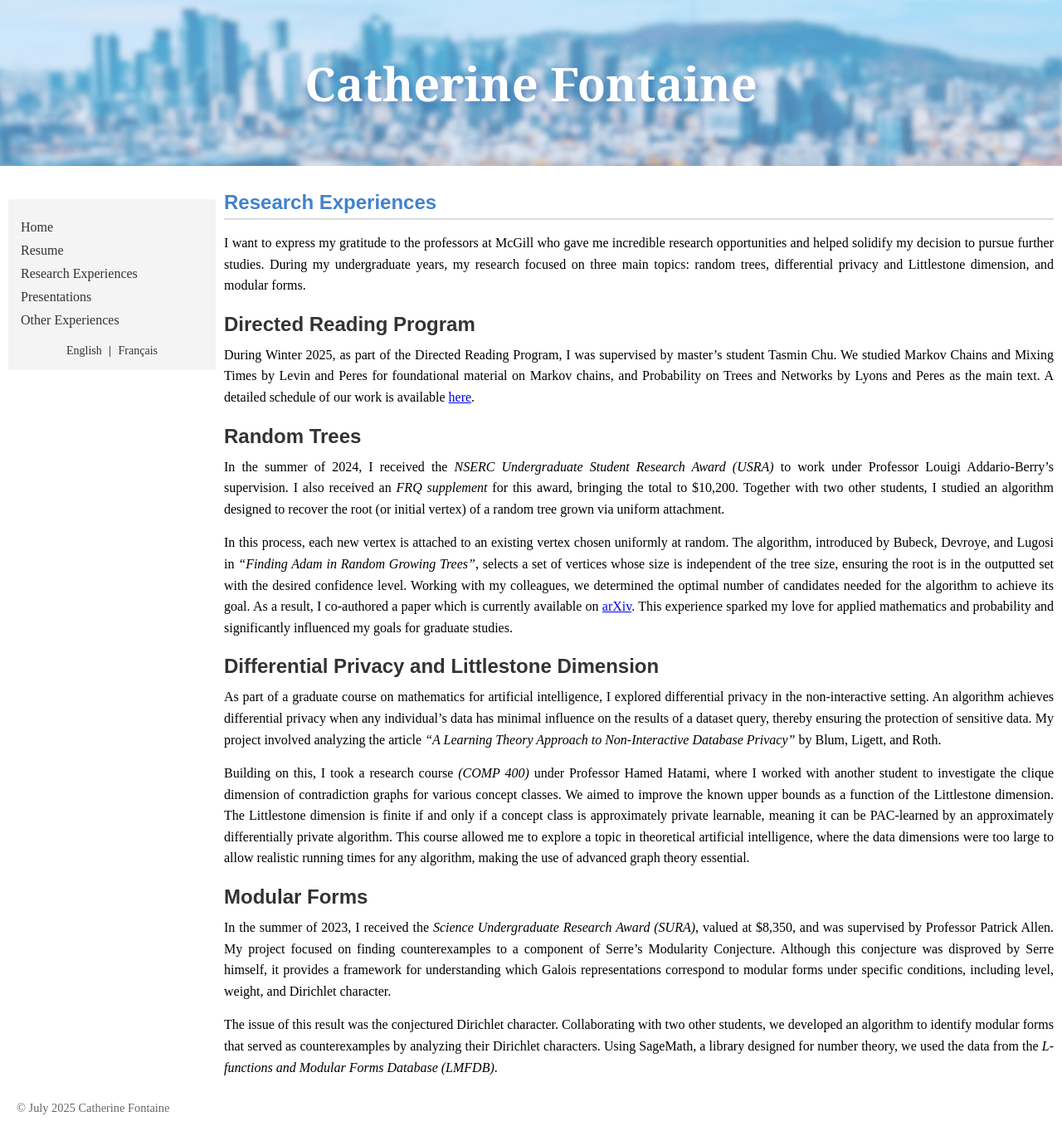
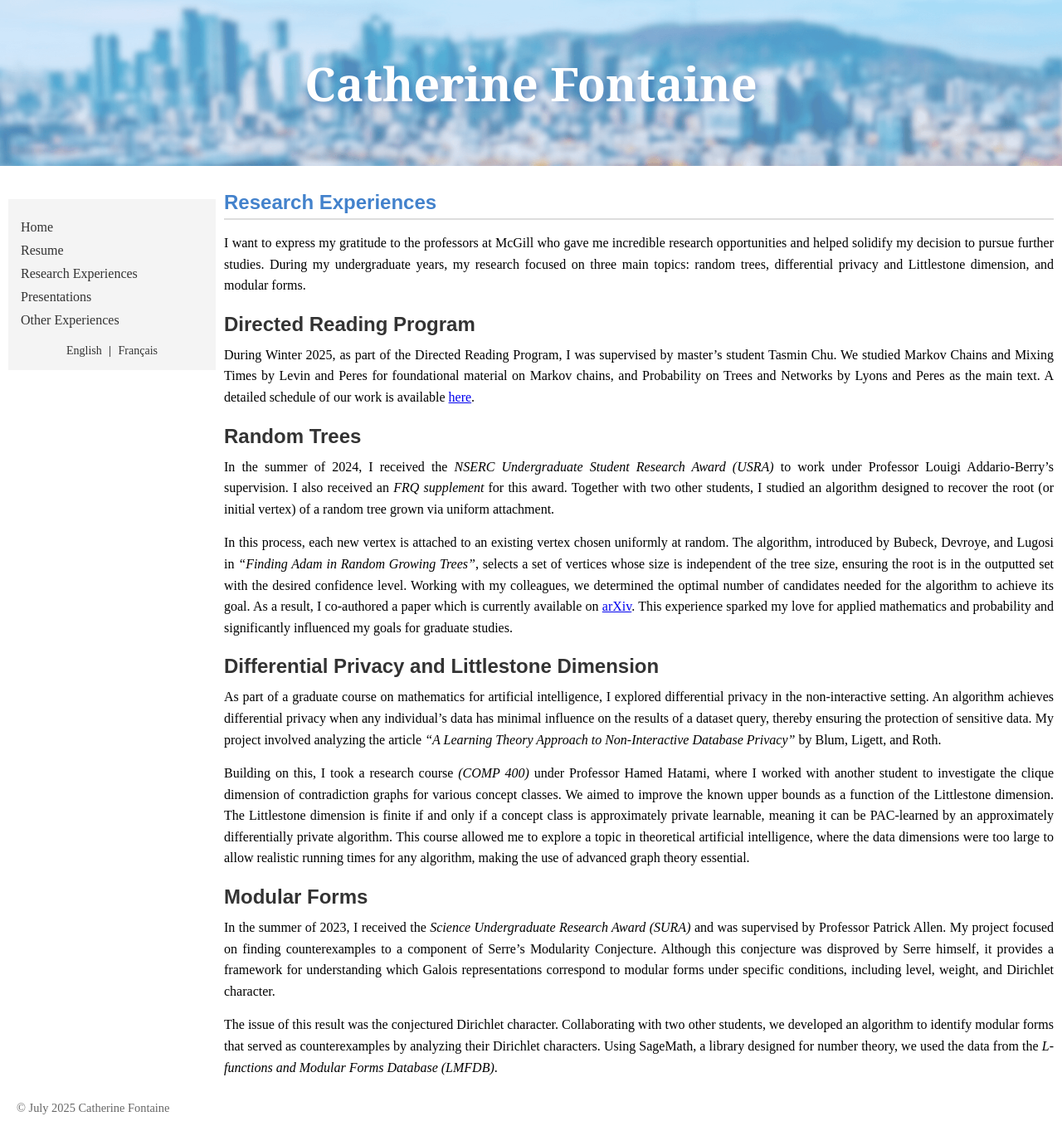
Before and after one commit to CatherineFontaine/CatherineFontaine.github.io, a Jekyll site: the page built from en/researchexperiences.md, in a window 1280 px wide. Shown: the whole page at 83% size. Built offline with Jekyll 4.4.1, drawn with Linux system fonts in a browser that asks for light colours.

Commit message:
Update researchexperiences.md

```diff
--- a/en/researchexperiences.md
+++ b/en/researchexperiences.md
@@ -13,7 +13,7 @@ During Winter 2025, as part of the Directed Reading Program, I was supervised by
 
 ### Random Trees
 
-In the summer of 2024, I received the *NSERC Undergraduate Student Research Award (USRA)* to work under Professor Louigi Addario-Berry’s supervision. I also received an *FRQ supplement* for this award, bringing the total to $10,200. Together with two other students, I studied an algorithm designed to recover the root (or initial vertex) of a random tree grown via uniform attachment.
+In the summer of 2024, I received the *NSERC Undergraduate Student Research Award (USRA)* to work under Professor Louigi Addario-Berry’s supervision. I also received an *FRQ supplement* for this award. Together with two other students, I studied an algorithm designed to recover the root (or initial vertex) of a random tree grown via uniform attachment.
 
 In this process, each new vertex is attached to an existing vertex chosen uniformly at random. The algorithm, introduced by Bubeck, Devroye, and Lugosi in *“Finding Adam in Random Growing Trees”*, selects a set of vertices whose size is independent of the tree size, ensuring the root is in the outputted set with the desired confidence level. Working with my colleagues, we determined the optimal number of candidates needed for the algorithm to achieve its goal. As a result, I co-authored a paper which is currently available on [arXiv](https://arxiv.org/abs/2411.18614). This experience sparked my love for applied mathematics and probability and significantly influenced my goals for graduate studies.
 
@@ -25,6 +25,6 @@ Building on this, I took a research course *(COMP 400)* under Professor Hamed Ha
 
 ### Modular Forms
 
-In the summer of 2023, I received the *Science Undergraduate Research Award (SURA)*, valued at $8,350, and was supervised by Professor Patrick Allen. My project focused on finding counterexamples to a component of Serre’s Modularity Conjecture. Although this conjecture was disproved by Serre himself, it provides a framework for understanding which Galois representations correspond to modular forms under specific conditions, including level, weight, and Dirichlet character.
+In the summer of 2023, I received the *Science Undergraduate Research Award (SURA)* and was supervised by Professor Patrick Allen. My project focused on finding counterexamples to a component of Serre’s Modularity Conjecture. Although this conjecture was disproved by Serre himself, it provides a framework for understanding which Galois representations correspond to modular forms under specific conditions, including level, weight, and Dirichlet character.
 
 The issue of this result was the conjectured Dirichlet character. Collaborating with two other students, we developed an algorithm to identify modular forms that served as counterexamples by analyzing their Dirichlet characters. Using SageMath, a library designed for number theory, we used the data from the *L-functions and Modular Forms Database (LMFDB)*.
```
